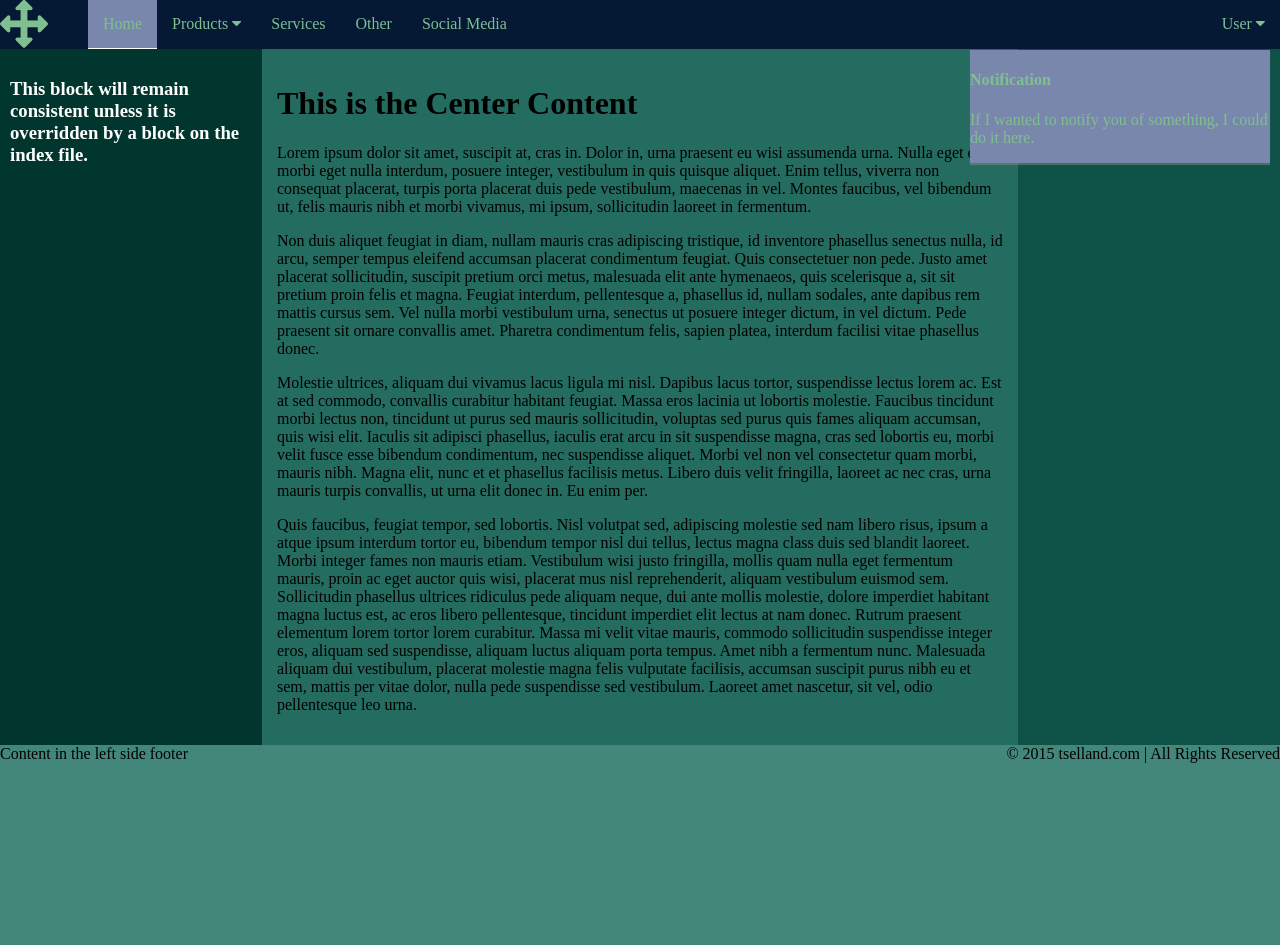
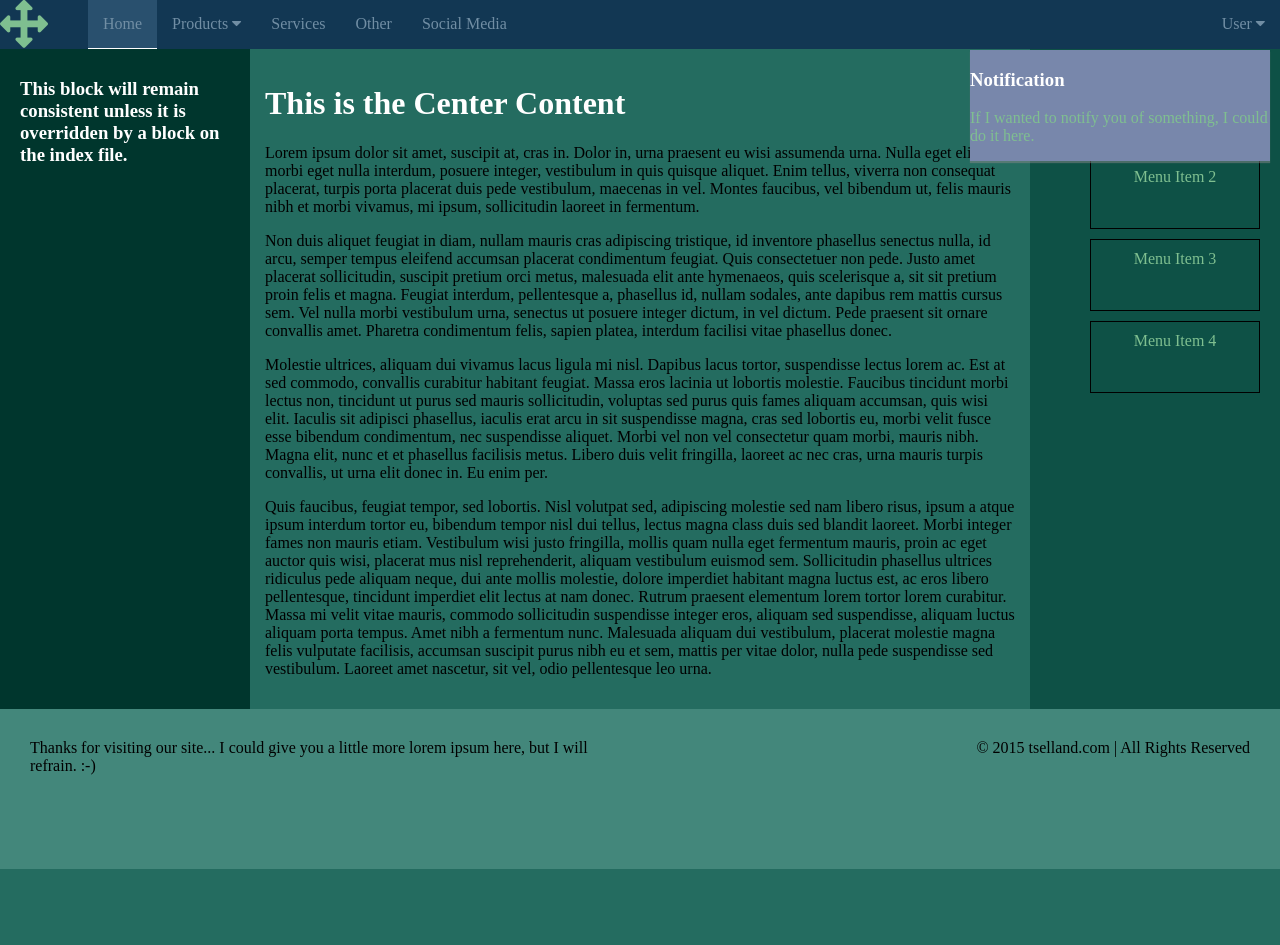
Before and after one commit to tselland/IS542basetemp, a Django app: page / in a window 1280 px wide. After the commit the page ends 869 px from the top, so only its background shows below. Run offline with Django 3.2, Linux system fonts and the light colour scheme; some libraries are stand-ins or nearby versions.

Commit message:
Added media queries and other bug fixes.

```diff
--- a/project1/static/css/style.css
+++ b/project1/static/css/style.css
@@ -1,11 +1,19 @@
-
 /* HEADER SECTION*/
-
 header {
-  background-color: #051935;
+    background-color: #123753;
     font-weight: 300;
     color: #7FBF90;
     box-shadow: 0 2px 5px #888;
+}
+header,
+main,
+footer,
+.table-flex {
+    display: flex;
+}
+body {
+    margin: 0;
+    background-color: #0E5146;
 }
 .tab-bar {
     list-style-type: none;
@@ -21,29 +29,30 @@ header {
 .tab-bar li a {
     height: 100%;
     line-height: 3;
-  color: #7FBF90;
+    color: #718EA4;
     text-decoration: none;
 }
 .tab-bar li ul {
     position: absolute;
 }
 .tab-bar li:hover {
-  background-color: #4f628e;
+    background-color: #496D89;
 }
 .tab-active {
     color: white;
-  background-color: #7887ab;
+    background-color: #29506E;
     border-bottom: solid 1px white;
 }
-
 .dropdown-menu {
     display: none;
-  background-color: #2e4172;
+    background-color: #123753;
     list-style-type: none;
     padding-left: 0;
     margin-left: -15px;
     z-index: 100;
 }
+
+/* Main Content */
 .main-left {
     background-color: #00362D;
     color: #7FBF90;
@@ -52,42 +61,9 @@ header {
     background-color: #0E5146;
     color: #7FBF90;
 }
-.footer-left,
-.footer-right {
-    background-color: #43877B;
-    min-height: 200px;
-}
-
-
-.header-right,
-.footer-right {
-  text-align: right;
-}
-
-/* Body */
-body {
-    margin: 0;
-}
-
-header,
-main,
-footer,
-.table-flex {
-    display: flex;
-}
-
-.header-left,
-.header-right,
-.main-left,
-.main-right,
-.footer-left,
-.footer-right,
-.table-column {
-    flex: 1 1;
-}
 .main-left,
 .main-right {
-    min-width: 230px;
+    width: 230px;
     padding: 10px;
 }
 
@@ -96,7 +72,40 @@ footer,
     background-color: #246C60;
     padding: 15px;
 }
+.right-menu li {
+    min-height: 50px;
+    list-style-type: none;
+    margin: 10px;
+    padding: 10px;
+    border: 1px solid black;
+    text-align: center;
+}
+.right-menu li a {
+    text-decoration: none;
+    color: #7FBF90;
+}
 
+/* Footer Styles */
+.footer-left,
+.footer-right {
+    background-color: #43877B;
+    min-height: 100px;
+    padding: 30px;
+}
+
+.header-right,
+.footer-right {
+    text-align: right;
+}
+
+/* Body */
+.header-left,
+.header-right,
+.footer-left,
+.footer-right,
+.table-column {
+    flex: 1 1;
+}
 
 /* Notification Section */
 .notification {
@@ -118,10 +127,11 @@ footer,
     list-style-type: none;
     padding-left: 0;
     color: #7FBF90;
-  width: 240px;
+    max-width: 220px;
+    text-align: center;
 }
-.menu-float ul li {
-  text-align: center;
+.menu-float {
+    padding-left: 10px;
 }
 .heading-white {
     color:white;
--- a/project1/static/js/script.js
+++ b/project1/static/js/script.js
@@ -19,7 +19,7 @@ $(function() {
 
     //left menu float stays with them regardless of how far down they scroll
     $(window).scroll(function (event) {
-        if ($(this).scrollTop() > 50) {
+        if ($(this).scrollTop() > 55) {
           $('.menu-float').addClass('fixed');
         } else {
           $('.menu-float').removeClass('fixed');
--- a/project1/templates/index.html
+++ b/project1/templates/index.html
@@ -1,7 +1,7 @@
 {% extends "home-template.html" %}
 
 {% block notification_content %}
-    <h4>Notification</h4>
+    <h3 class="heading-white">Notification</h3>
     <p>If I wanted to notify you of something, I could do it here.</p>
 {% endblock %}
 
@@ -15,7 +15,7 @@
 
 
 {% block main-center %}
-    <h1>This is the Center Content</h1>
+    <h1 class="heading-white">This is the Center Content</h1>
     <p>
         Lorem ipsum dolor sit amet, suscipit at, cras in. Dolor in, urna praesent eu wisi assumenda urna.
         Nulla eget elit morbi eget nulla interdum, posuere integer, vestibulum in quis quisque aliquet.
@@ -57,9 +57,14 @@
 {% endblock %}
 
 {% block main-right %}
-    Conent in the right side box
+    <ul class="right-menu">
+        <li><a href="#">Menu Item 1</a></li>
+        <li><a href="#">Menu Item 2</a></li>
+        <li><a href="#">Menu Item 3</a></li>
+        <li><a href="#">Menu Item 4</a></li>
+    </ul>
 {% endblock %}
 
 {% block foot-left %}
-    Content in the left side footer
+    Thanks for visiting our site... I could give you a little more lorem ipsum here, but I will refrain. :-)
 {% endblock %}
```
Also changed, not shown: other parts of project1/static/css/style.css (+50 -1 lines). Lines whose indentation alone changed are shown as unchanged.
